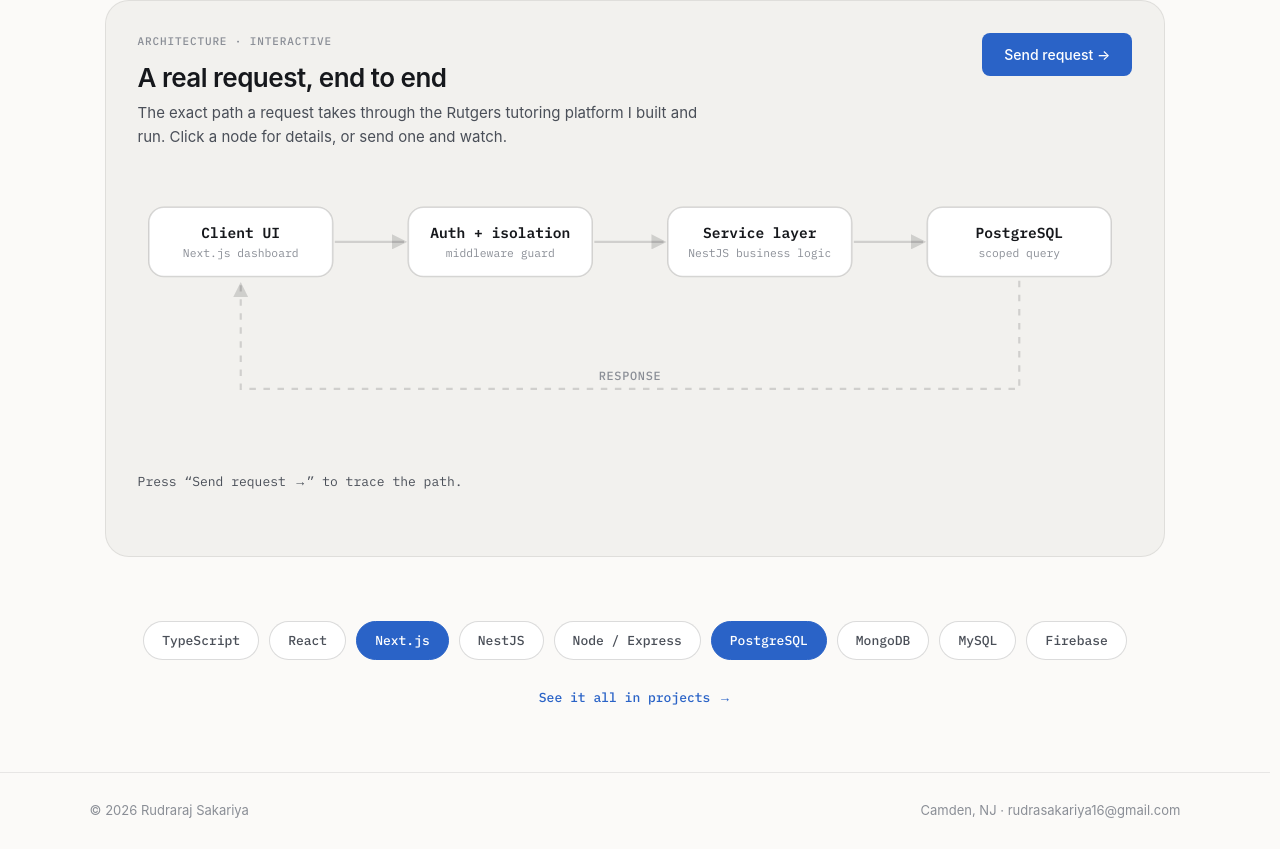
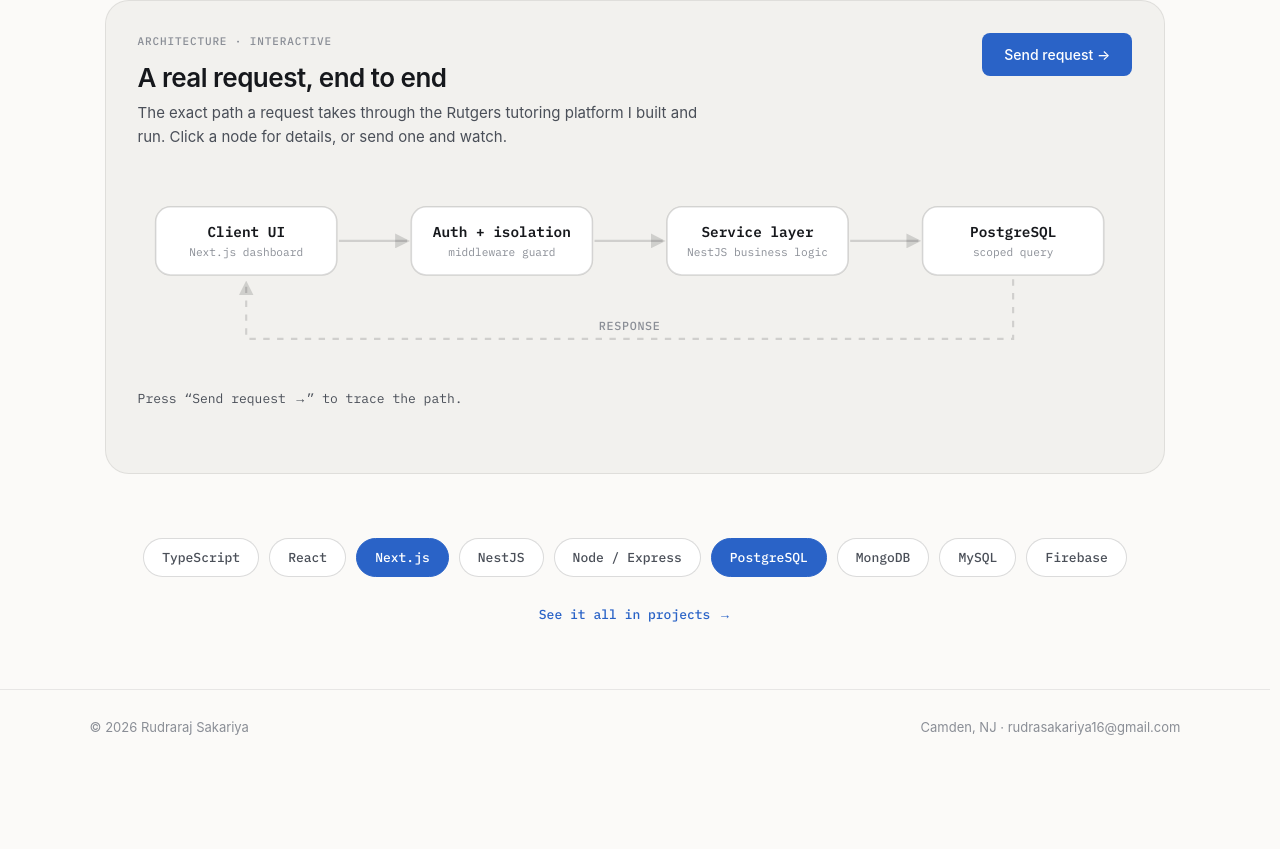
Before and after one commit to rudraasakariya/portfolio-website, a Next.js app: page / in a window 1280 px wide. Shown: the part 2306-3155 px from the top of the page. After the commit the page ends 3072 px from the top, so only its background shows below. Built offline with nearby package versions, Linux system fonts and the light colour scheme.

Commit message:
Tighten request-cycle proportions and focus treatment

```diff
--- a/app/globals.css
+++ b/app/globals.css
@@ -1021,6 +1021,9 @@ a {
 }
 .rc-node {
   cursor: pointer;
+  /* The rect below carries the focus treatment — the page-global ring
+     draws a foreign white box around the group. */
+  outline: none;
 }
 .rc-node rect {
   fill: var(--card-bg);
--- a/components/home/request-cycle.tsx
+++ b/components/home/request-cycle.tsx
@@ -10,13 +10,13 @@ import { soundManager } from "@/lib/sound-manager";
 
 /* Diagram geometry, all in viewBox units. */
 const VIEW_W = 920;
-const VIEW_H = 260;
+const VIEW_H = 186;
 const NODE_W = 170;
 const NODE_H = 64;
 const NODE_Y = 28;
 const NODE_XS = [10, 250, 490, 730] as const;
 const LANE_Y = NODE_Y + NODE_H / 2; // 60 — request lane through node centers
-const RETURN_Y = 196; // response lane
+const RETURN_Y = 152; // response lane
 
 const NODE_CENTERS = NODE_XS.map((x) => x + NODE_W / 2);
 
@@ -150,7 +150,7 @@ export function RequestCycle(): React.JSX.Element {
             </button>
           </div>
 
-          <div className="overflow-x-auto">
+          <div className="mx-auto max-w-[980px] overflow-x-auto">
             <svg
               className="rc-svg"
               viewBox={`0 0 ${VIEW_W} ${VIEW_H}`}
```
